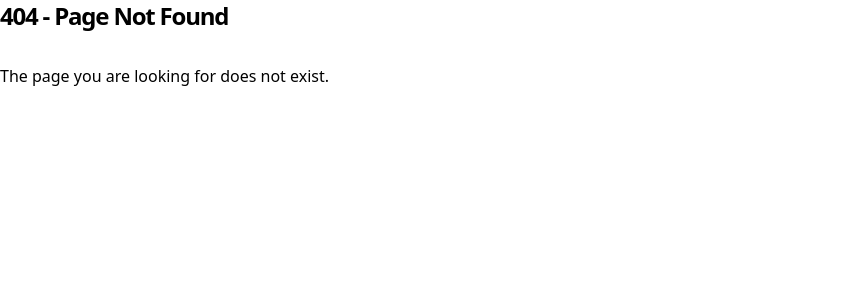
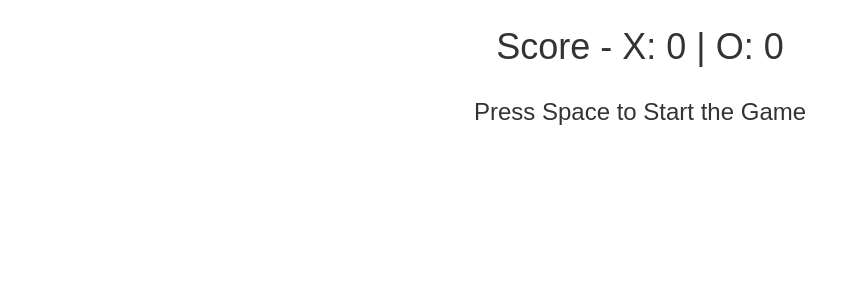
Before and after one commit to Scc33/portfolio, a Next.js app: page /tictactoe/3 in a window 1280 px wide. Before the commit this address had no page. Shown: the top 300 px of the page, without its empty margins (0-868 px from the left). Built offline with nearby package versions, Linux system fonts and the light colour scheme.

Commit message:
Create page for each board size

```diff
--- /dev/null
+++ b/app/tictactoe/3/page.tsx
@@ -0,0 +1,7 @@
+"use client";
+
+import TicTacToe from "../tictactoe";
+
+export default function TicTacToe3(): JSX.Element {
+    return (<TicTacToe boardSize={3} />);
+}
--- /dev/null
+++ b/app/tictactoe/4/page.tsx
@@ -0,0 +1,7 @@
+"use client";
+
+import TicTacToe from "../tictactoe";
+
+export default function TicTacToe3(): JSX.Element {
+    return (<TicTacToe boardSize={4} />);
+}
--- /dev/null
+++ b/app/tictactoe/5/page.tsx
@@ -0,0 +1,7 @@
+"use client";
+
+import TicTacToe from "../tictactoe";
+
+export default function TicTacToe3(): JSX.Element {
+    return (<TicTacToe boardSize={5} />);
+}
```
Also changed, not shown: app/tictactoe/tictactoe.tsx (renamed from app/tictactoe/page.tsx).
